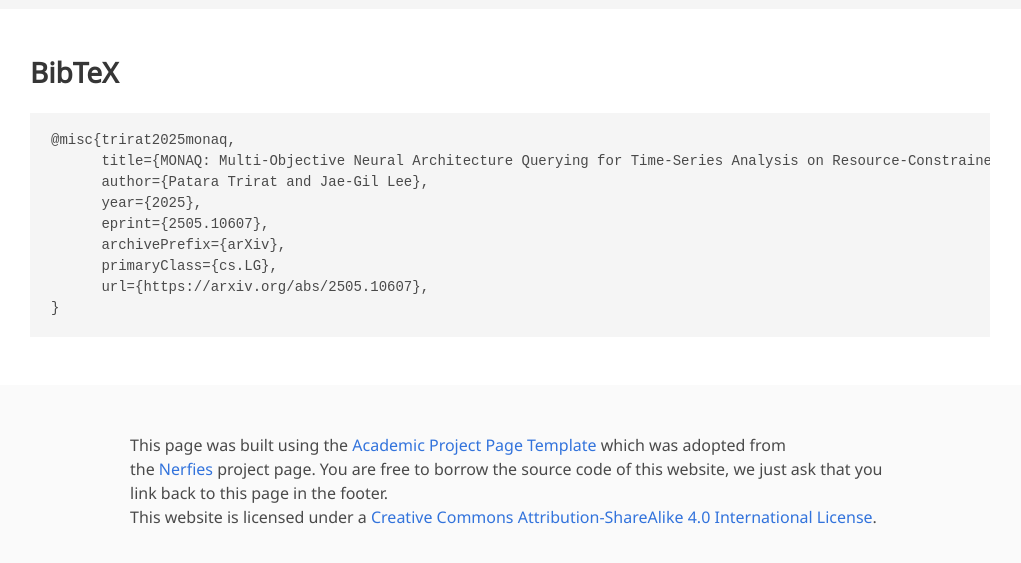
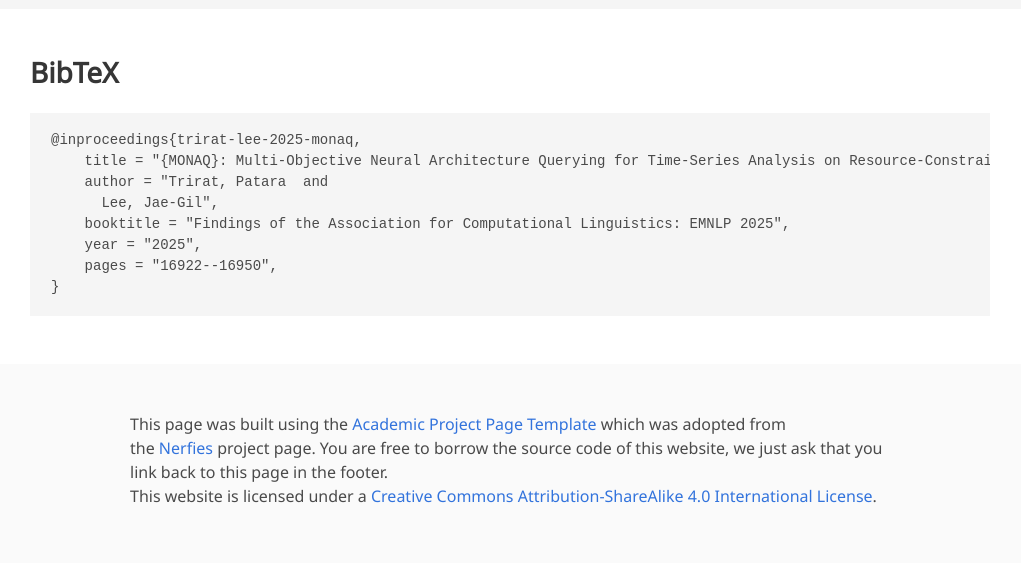
Before and after one commit to kaist-dmlab/MONAQ, a plain HTML site: page index.html in a window 1280 px wide. Shown: the part 1690-2253 px from the top of the page, without its empty margins (130-1151 px from the left). Drawn offline with nearby package versions, Linux system fonts and the light colour scheme; some icons are missing; a web font is replaced by a local one.

Commit message:
Update BibTeX citation format in index.html

```diff
--- a/index.html
+++ b/index.html
@@ -155,14 +155,13 @@
   <section class="section" id="BibTeX">
     <div class="container is-max-desktop content">
       <h2 class="title">BibTeX</h2>
-      <pre><code>@misc{trirat2025monaq,
-      title={MONAQ: Multi-Objective Neural Architecture Querying for Time-Series Analysis on Resource-Constrained Devices},
-      author={Patara Trirat and Jae-Gil Lee},
-      year={2025},
-      eprint={2505.10607},
-      archivePrefix={arXiv},
-      primaryClass={cs.LG},
-      url={https://arxiv.org/abs/2505.10607},
+      <pre><code>@inproceedings{trirat-lee-2025-monaq,
+    title = "{MONAQ}: Multi-Objective Neural Architecture Querying for Time-Series Analysis on Resource-Constrained Devices",
+    author = "Trirat, Patara  and
+      Lee, Jae-Gil",
+    booktitle = "Findings of the Association for Computational Linguistics: EMNLP 2025",
+    year = "2025",
+    pages = "16922--16950",
 }</code></pre>
     </div>
 </section>
```
